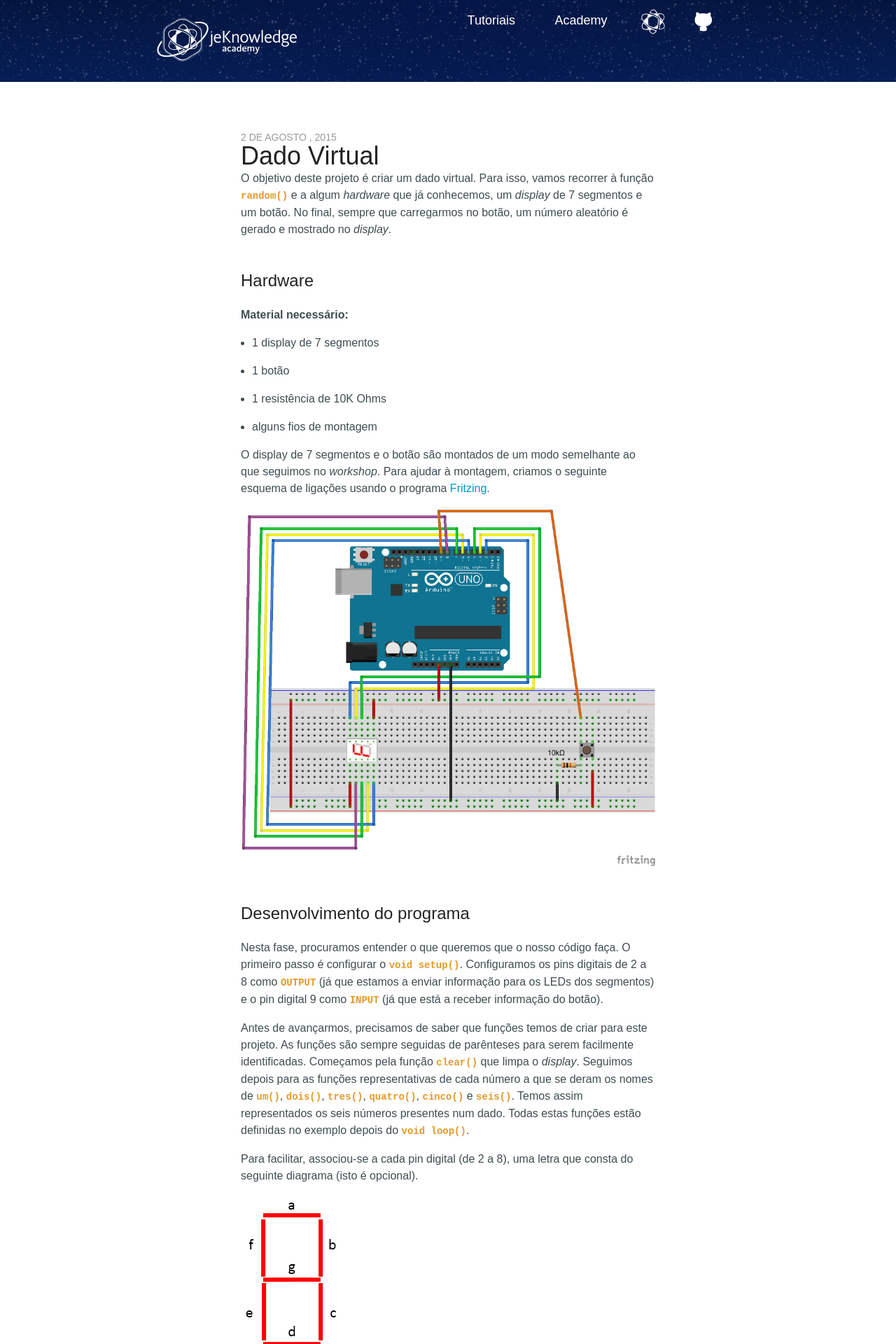
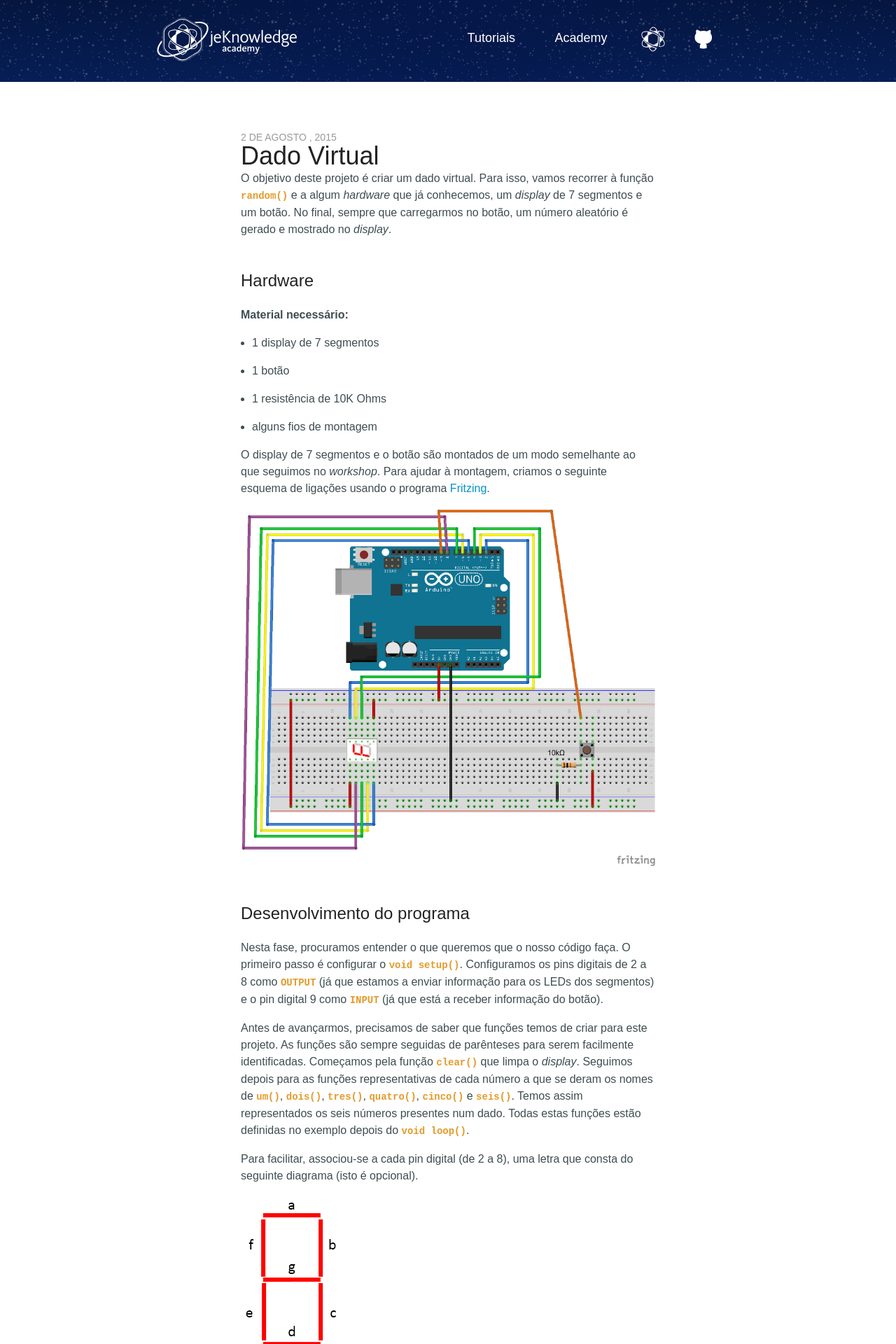
Before and after one commit to jeKnowledge/academy-articles, a Jekyll site: the page built from _posts/2015-08-02-dado-virtual.markdown, in a window 1280 px wide. Shown: the top 1920 px of the page at 70% size. Built offline with Jekyll 4.4.1, drawn with Linux system fonts in a browser that asks for light colours; comment, search, counter and statistics services are not loaded.

Commit message:
Update post.html

```diff
--- a/_layouts/post.html
+++ b/_layouts/post.html
@@ -14,7 +14,7 @@ layout: default
 }*/
 
 nav {
-  margin: 0px 0 0px 0;
+      margin: 25px 0 10px 0;
 }
 
 /* ====== Header Section */
@@ -44,6 +44,10 @@ section#header h3.logo {
   }
 
 @media all and (max-width : 860px) {
+	nav{
+		    margin: 25px 0 10px 0;
+	}
+
   section#header {
     background: url('/academy-articles/img/stars.png'),radial-gradient(450px circle at 50% 35%, rgb(4, 23, 76), rgba(255,255,255,0)),linear-gradient(#000104, #061E56);
 
```
